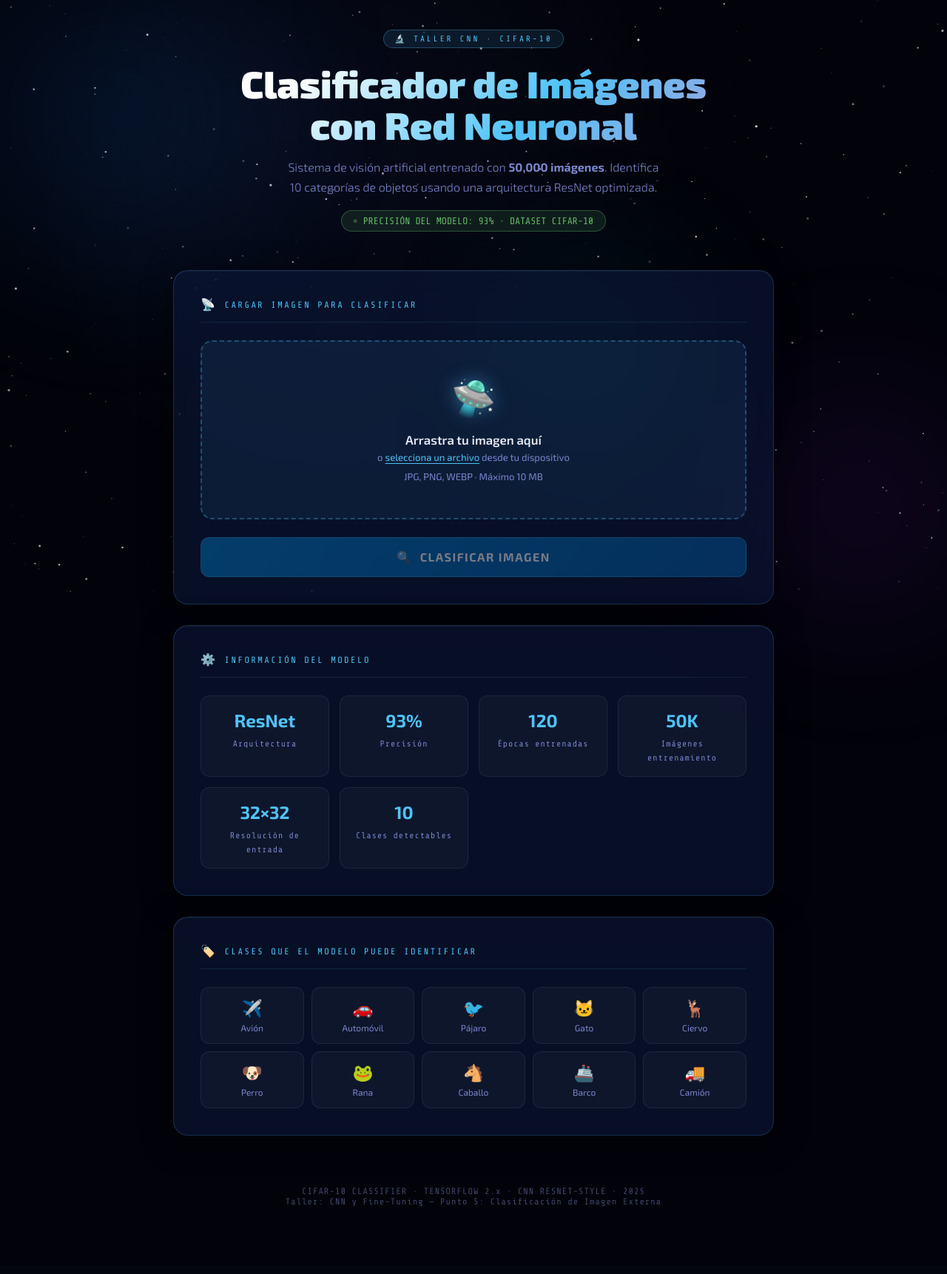
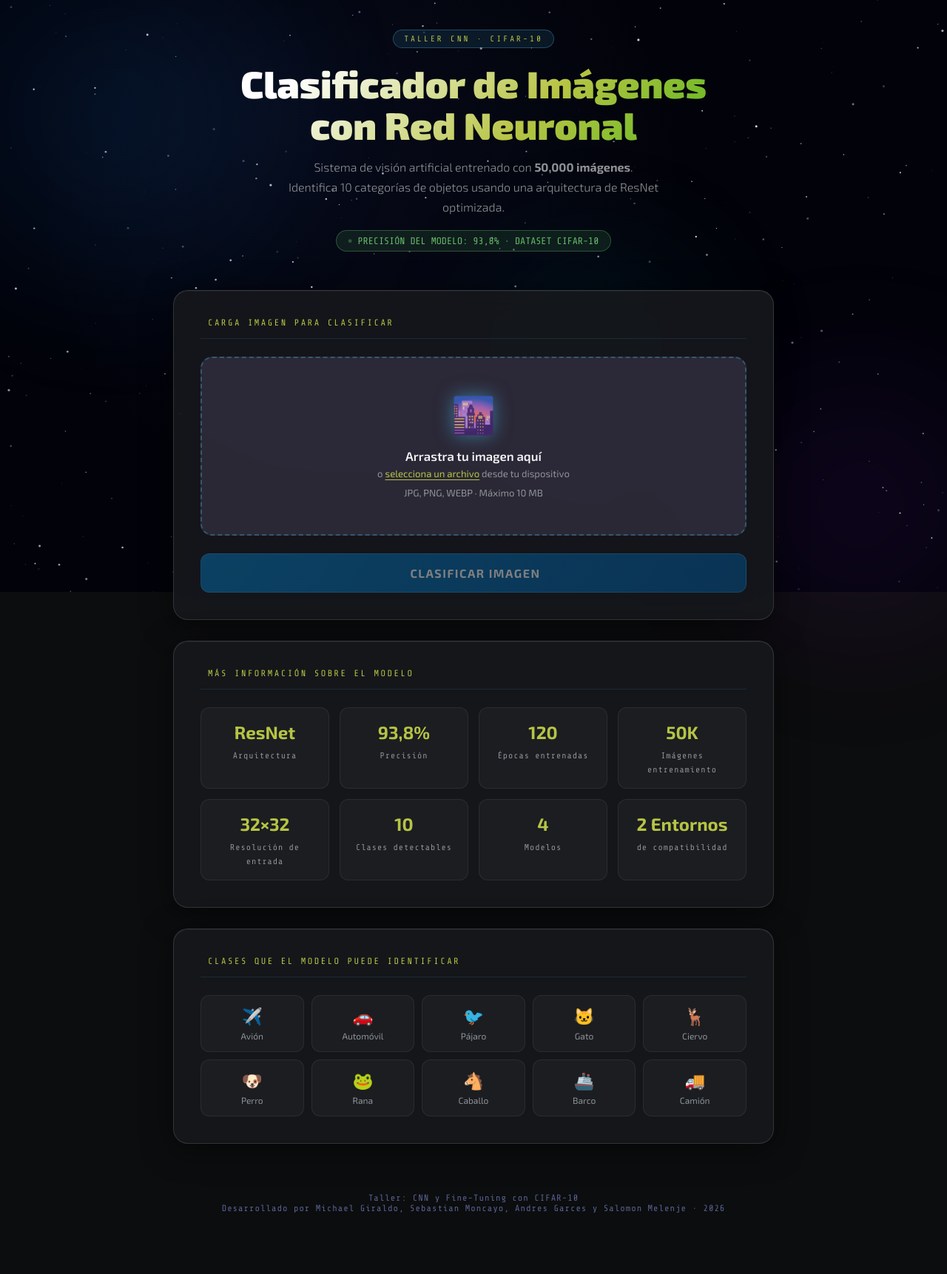
Before and after one commit to TheBrake/ai-image-categorizer, a Flask app: page / in a window 1280 px wide. Shown: the whole page at 74% size. Before the commit the page ends 1630 px from the top, so only its background shows below. Run offline with Flask 3, Linux system fonts and the light colour scheme.

Commit message:
style: change style

```diff
--- a/templates/index.html
+++ b/templates/index.html
@@ -9,21 +9,21 @@
   <style>
     /* ─── VARIABLES ─────────────────────────────────── */
     :root {
-      --void:       #02030a;
-      --deep:       #070b1a;
-      --nebula1:    #0d1b3e;
-      --nebula2:    #1a0a2e;
-      --accent:     #4fc3f7;
-      --accent2:    #b39ddb;
-      --gold:       #ffd54f;
-      --glow:       #00e5ff;
-      --danger:     #ef5350;
-      --success:    #66bb6a;
-      --text:       #e8eaf6;
-      --muted:      #7986cb;
-      --glass:      rgba(13, 27, 62, 0.55);
-      --glass-b:    rgba(79, 195, 247, 0.08);
-    }
+  --void:      #0c0d0e;
+  --deep:      #121315;
+  --nebula1:   #1a1b1e;
+  --nebula2:   #222428;
+  --accent:    #b7c444;            /* Violeta suave principal */
+  --accent2:   #41b414;            /* Violeta sutil para contrastes */
+  --gold:      #d1c4e9;            /* Violeta muy claro brillante */
+  --glow:      rgba(179, 157, 219, 0.6);
+  --danger:    #ef5350;
+  --success:   #66bb6a;
+  --text:      #f4f5f6;
+  --muted:     #8e9297;
+  --glass:     rgba(22, 24, 28, 0.9);
+  --glass-b:   rgba(179, 157, 219, 0.15); /* Borde con toque violeta suave */
+}
 
     /* ─── RESET & BASE ──────────────────────────────── */
     *, *::before, *::after { box-sizing: border-box; margin: 0; padding: 0; }
@@ -137,7 +137,7 @@
       background: var(--glass);
       backdrop-filter: blur(20px);
       -webkit-backdrop-filter: blur(20px);
-      border: 1px solid rgba(79,195,247,0.18);
+      border: 1px solid rgba(75, 75, 78, 0.582);
       border-radius: 20px;
       padding: 36px;
       margin-bottom: 28px;
@@ -199,8 +199,15 @@
       animation: float 3s ease-in-out infinite;
     }
     @keyframes float {
-      0%, 100% { transform: translateY(0); }
-      50%       { transform: translateY(-8px); }
+      0% {
+        transform: translateY(0);
+    }
+    50% {
+        transform: translateY(-5px);
+    }
+    100% {
+        transform: translateY(0);
+    }
     }
 
     .drop-text-main {
@@ -514,9 +521,11 @@
       text-align: center;
       padding-top: 40px;
       font-size: 0.75rem;
-      color: rgba(121,134,203,0.5);
+      color: rgba(121,134,203,0.7);
       font-family: 'Share Tech Mono', monospace;
       letter-spacing: 1px;
+
+      animation: float 3s ease-in-out infinite;
     }
 
     /* ─── ANIMATIONS ────────────────────────────────── */
@@ -552,21 +561,22 @@
 
   <!-- HEADER -->
   <header>
-    <div class="badge">🔬 Taller CNN · CIFAR-10</div>
+    <div class="badge"> Taller CNN · CIFAR-10</div>
     <h1>Clasificador de Imágenes<br>con Red Neuronal</h1>
-    <p>Sistema de visión artificial entrenado con <strong>50,000 imágenes</strong>. Identifica 10 categorías de objetos usando una arquitectura ResNet optimizada.</p>
-    <div class="accuracy-pill">PRECISIÓN DEL MODELO: 93% · DATASET CIFAR-10</div>
+    <p>Sistema de visión artificial entrenado con <strong>50,000 imágenes</strong>. <br>
+      Identifica 10 categorías de objetos usando una arquitectura de ResNet optimizada.</p>
+    <div class="accuracy-pill">PRECISIÓN DEL MODELO: 93,8% · DATASET CIFAR-10</div>
   </header>
 
   <!-- CARD: CARGA DE IMAGEN -->
   <div class="card">
     <div class="card-title">
-      <span class="icon">📡</span> Cargar Imagen para Clasificar
+      <span class="icon"></span> Carga Imagen para Clasificar
     </div>
 
     <!-- Drop Zone -->
     <div class="drop-zone" id="dropZone">
-      <span class="drop-icon">🛸</span>
+      <span class="drop-icon">🌆</span>
       <p class="drop-text-main">Arrastra tu imagen aquí</p>
       <p class="drop-text-sub">o <span onclick="document.getElementById('fileInput').click()">selecciona un archivo</span> desde tu dispositivo</p>
       <p class="drop-text-sub" style="margin-top:10px;">JPG, PNG, WEBP · Máximo 10 MB</p>
@@ -585,20 +595,20 @@
 
     <!-- Error -->
     <div class="error-msg" id="errorMsg">
-      <span>⚠️</span>
+      <span></span>
       <span id="errorText">Error desconocido.</span>
     </div>
 
     <!-- Clasificar -->
     <button class="btn-classify" id="btnClassify" disabled onclick="classify()">
-      🔍 &nbsp;CLASIFICAR IMAGEN
+       &nbsp;CLASIFICAR IMAGEN
     </button>
   </div>
 
   <!-- CARD: RESULTADO -->
   <div class="card" id="resultCard" style="display:none;">
     <div class="card-title">
-      <span class="icon">🧠</span> Resultado de la Predicción
+      <span class="icon"></span> Resultado de la Predicción
     </div>
 
     <!-- Loader -->
@@ -637,22 +647,24 @@
   <!-- CARD: INFO DEL MODELO -->
   <div class="card">
     <div class="card-title">
-      <span class="icon">⚙️</span> Información del Modelo
+      <span class="icon"></span> Más Información sobre el Modelo
     </div>
     <div class="info-grid">
       <div class="info-stat"><span class="val">ResNet</span><span class="lbl">Arquitectura</span></div>
-      <div class="info-stat"><span class="val">93%</span><span class="lbl">Precisión</span></div>
+      <div class="info-stat"><span class="val">93,8%</span><span class="lbl">Precisión</span></div>
       <div class="info-stat"><span class="val">120</span><span class="lbl">Épocas entrenadas</span></div>
       <div class="info-stat"><span class="val">50K</span><span class="lbl">Imágenes entrenamiento</span></div>
       <div class="info-stat"><span class="val">32×32</span><span class="lbl">Resolución de entrada</span></div>
       <div class="info-stat"><span class="val">10</span><span class="lbl">Clases detectables</span></div>
+      <div class="info-stat"><span class="val">4</span><span class="lbl">Modelos </span></div>
+      <div class="info-stat"><span class="val">2 Entornos</span><span class="lbl">de compatibilidad</span></div>
     </div>
   </div>
 
   <!-- CARD: CLASES -->
   <div class="card">
     <div class="card-title">
-      <span class="icon">🏷️</span> Clases que el Modelo Puede Identificar
+      <span class="icon"></span> Clases que el Modelo Puede Identificar
     </div>
     <div class="classes-grid">
       <div class="class-chip"><span class="ce">✈️</span>Avión</div>
@@ -669,15 +681,16 @@
   </div>
 
   <footer>
-    CIFAR-10 CLASSIFIER · TENSORFLOW 2.x · CNN RESNET-STYLE · 2025<br>
-    Taller: CNN y Fine-Tuning — Punto 5: Clasificación de Imagen Externa
+    Taller: CNN y Fine-Tuning con CIFAR-10 <br>
+    Desarrollado por Michael Giraldo, Sebastian Moncayo, Andres Garces y Salomon Melenje · 2026
   </footer>
 
 </div><!-- /container -->
 
 <script>
+
 /* ════════════════════════════════════════════════════
-   COSMOS BACKGROUND — Estrellas + Estrellas Fugaces
+   COSMOS BACKGROUND — Universo
 ════════════════════════════════════════════════════ */
 (function() {
   const canvas = document.getElementById('cosmos');
```
